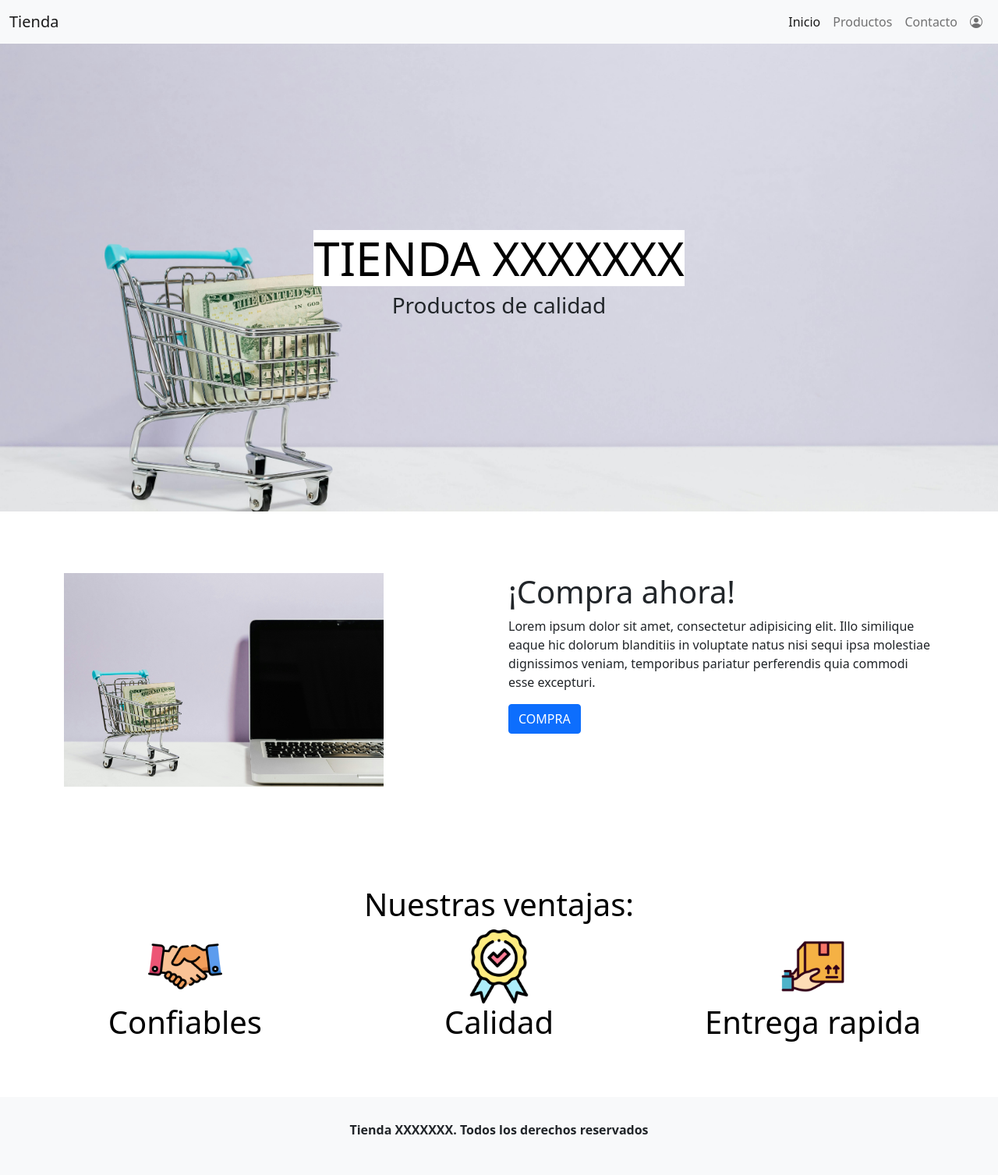
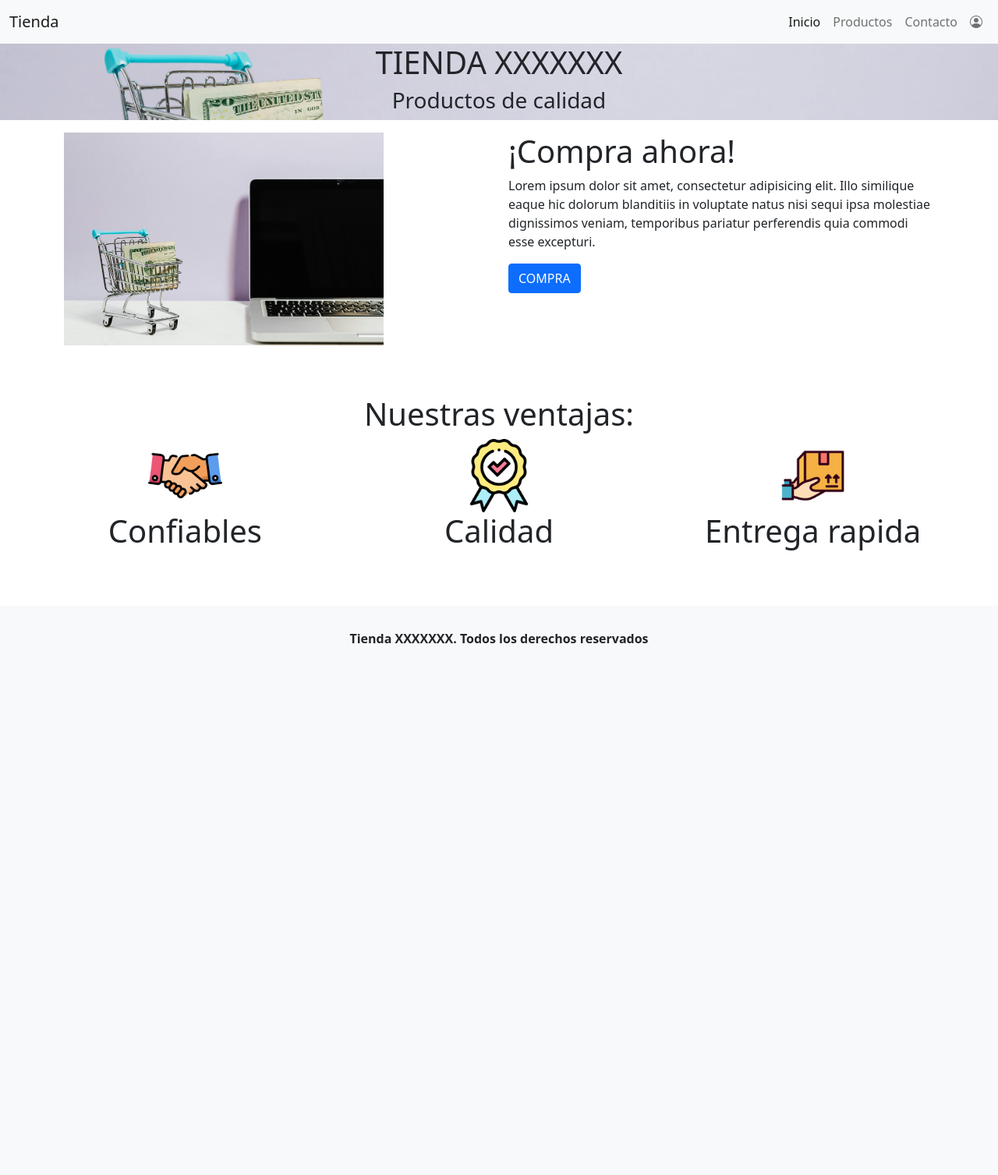
Before and after one commit to emiliooarrig/tienda-chinos-main, a PHP site: page / in a window 1280 px wide. Shown: the whole page at 78% size. After the commit the page ends 825 px from the top, so only its background shows below. Run offline with PHP 8.4, Linux system fonts and the light colour scheme.

Commit message:
Quitamos estilos

```diff
--- a/style.css
+++ b/style.css
@@ -4,7 +4,7 @@
     box-sizing: border-box;
 }
 
-.portada{
+/* .portada{
     height: 600px;
     background-repeat: no-repeat;
     background-size: auto;
@@ -13,7 +13,6 @@
 .portada h1{
     font-size: 60px;
     color: #000;
-    background-color: #fff;
 }
 
 /* .beneficios{
@@ -21,7 +20,7 @@
     height: fit-content;
 } */
 
-.beneficios h1{
+/* .beneficios h1{
     font-weight: 300;
     color: #000;
 }
@@ -32,4 +31,4 @@
 
 footer{
     height: 100px;
-}
+} */
```
